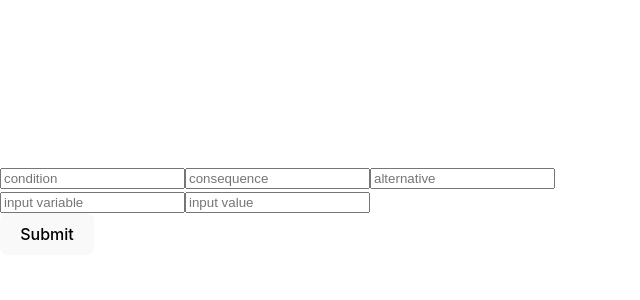
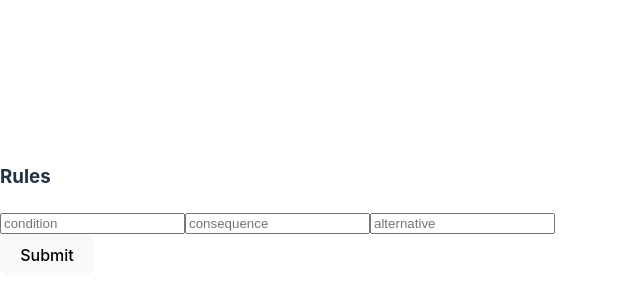
Before and after one commit to josephrobertlopez/React-Rule-Engine, a React (Vite) app: page / in a window 1280 px wide. Shown: the part 190-490 px from the top of the page, without its empty margins (0-640 px from the left). Built offline with nearby package versions, Linux system fonts and the light colour scheme.

Commit message:
Refactor Form
Form saves a rule to local storage

Form moved to its own file

```diff
--- a/src/App/index.jsx
+++ b/src/App/index.jsx
@@ -1,55 +1,8 @@
 import * as React from 'react';
-import { Ruleset } from "../components/Ruleset";
-import {Rule} from "../components/Rule";
-import { render } from 'react-dom';
-
-const RuleField = ({ onChange }) => (
-  <div>
-    <input type="text" placeholder="condition"  onChange={(event) => {onChange({type:'condition',payload:event.target.value})}} />
-    <input type="text" placeholder="consequence" onChange={(event) => {onChange({type:'consequence',payload:event.target.value})}} />
-    <input type="text" placeholder="alternative" onChange={(event) => {onChange({type:'alternative',payload:event.target.value})}}/>
-  </div>
-);
-
-const InputField = ({ onChange }) => (
-  <div>
-    <input type="text" placeholder="input variable"  onChange={(event) => {onChange({type:'inputVariable',payload:event.target.value})}} />
-    <input type="text" placeholder="input value"  onChange={(event) => {onChange({type:'inputValue',payload:event.target.value})}}/>
-  </div>
-);
-const Form = ({rule,input,onRuleChange, onInputChange}) => {
-   const [formData,setFormData] = React.useState(null);
-   const handleSubmit = (event) => {
-    event.preventDefault();
-    let tmpInput = {};
-    tmpInput[input.inputVariable] = input.inputValue;
-    setFormData({condition:rule.condition,consequence:rule.consequence,alternative:rule.alternative});
-    localStorage.setItem('rule',JSON.stringify(formData));
-  };
-   return(
-    <form onSubmit={handleSubmit}>
-       <div>
-        <RuleField
-          onChange={onRuleChange}
-          condition={rule.condition}
-          consequence={rule.consequence}
-          alternative={rule.alternative}
-        />
-        <InputField
-          onChange={onInputChange}
-          inputVariable={input.inputVariable}
-          inputValue={input.inputValue}
-        />
-      <button type="submit">Submit</button>
-      </div>
-    </form>
-
-  )
-}
+import {Form} from "../components/Form";
 const App = () => {
 
   const initialRuleState = {condition:'',consequence:'',alternative:''};
-  const initialInputState = {inputVariable:'',inputValue:''}
 
   const ruleReducer = (rule,action) => {
     switch(action.type){
@@ -66,24 +19,15 @@ const App = () => {
         throw new Error(`Error with Rule Reducer: action.type=${action.type} action.payload=${action.payload}`);
     }
   }
-  const inputReducer = (input,action) => {
-    switch(action.type){
-      case 'inputVariable':
-        return {inputVariable:action.payload,inputValue:input.inputValue};
-      case 'inputValue':
-        return {inputVariable:input.inputVariable,inputValue:action.payload};
-      default:
-        throw new Error(`Error with Input Reducer: action.type=${action.type} action.payload=${action.payload}`);
-    }
-  }
   const [rule,dispatchRule] = React.useReducer(ruleReducer,initialRuleState);
-  const [input,dispatchInput] = React.useReducer(inputReducer,initialInputState);
+  const [formData,setFormData] = React.useState(null);
+
   return(
     <Form
       rule={rule}
-      input={input}
+      formData={formData}
       onRuleChange={dispatchRule}
-      onInputChange={dispatchInput}
+      onFormSubmit={setFormData}
     />
   )
 
--- a/src/components/Form/index.jsx
+++ b/src/components/Form/index.jsx
@@ -1,80 +1,32 @@
 import * as React from 'react';
-
-const RuleInput = ({ onChange, index }) => (
+const RuleField = ({ onChange }) => (
   <div>
-    <input type="text" placeholder="condition" onChange={e => onChange(e, 'condition', index)} />
-    <input type="text" placeholder="consequence" onChange={e => onChange(e, 'consequence', index)} />
-    <input type="text" placeholder="alternative" onChange={e => onChange(e, 'alternative', index)} />
+    <input type="text" placeholder="condition"  onChange={(event) => {onChange({type:'condition',payload:event.target.value})}} />
+    <input type="text" placeholder="consequence" onChange={(event) => {onChange({type:'consequence',payload:event.target.value})}} />
+    <input type="text" placeholder="alternative" onChange={(event) => {onChange({type:'alternative',payload:event.target.value})}}/>
   </div>
 );
 
-const Input = ({ onChange, index }) => (
-  <div>
-    <input type="text" placeholder="input" onChange={e => onChange(e, 'input', index)} />
-  </div>
-);
+const Form = ({rule,formData, onRuleChange, onFormSubmit}) => {
+   const handleSubmit = (event) => {
+    event.preventDefault();
+    onFormSubmit({condition:rule.condition,consequence:rule.consequence,alternative:rule.alternative});
+    localStorage.setItem('rule',JSON.stringify({condition:rule.condition,consequence:rule.consequence,alternative:rule.alternative}));
+  };
+   return(
+    <form onSubmit={handleSubmit}>
+       <div>
+        <h3>Rules</h3>
+        <RuleField
+          onChange={onRuleChange}
+          condition={rule.condition}
+          consequence={rule.consequence}
+          alternative={rule.alternative}
+        />
+      <button type="submit">Submit</button>
+      </div>
+    </form>
 
-const Form = ({ rules, inputs, onRuleChange, onInputChange, onSubmit }) => {
-  const [ruleInputs, setRuleInputs] = React.useState(rules);
-  const [inputValues, setInputValues] = React.useState(inputs);
-
-  const handleRuleChange = (e, field, index) => {
-    const newRuleInputs = [...ruleInputs];
-    newRuleInputs[index][field] = e.target.value;
-    setRuleInputs(newRuleInputs);
-    onRuleChange(newRuleInputs);
-  };
-
-  const handleInputChange = (e, field, index) => {
-    const newInputValues = [...inputValues];
-    newInputValues[index][field] = e.target.value;
-    setInputValues(newInputValues);
-    onInputChange(newInputValues);
-  };
-
-  const handleSubmit = e => {
-    e.preventDefault();
-    onSubmit(ruleInputs, inputValues);
-  };
-
-  const addRuleInput = () => {
-    setRuleInputs([...ruleInputs, { condition: '', consequence: '', alternative: '' }]);
-  };
-
-  const addInput = () => {
-    setInputValues([...inputValues, { input: '' }]);
-  };
-
-  return (
-    <form onSubmit={handleSubmit}>
-      <div>
-        <h3>Rules</h3>
-        {ruleInputs.map((ruleInput, index) => (
-          <RuleInput key={index} index={index} onChange={handleRuleChange} />
-        ))}
-        <button type="button" onClick={addRuleInput}>
-          +
-        </button>
-      </div>
-      <div>
-        <h3>Inputs</h3>
-        {inputValues.map((input, index) => (
-          <Input key={index} index={index} onChange={handleInputChange} />
-        ))}
-        <button type="button" onClick={addInput}>
-          +
-        </button>
-      </div>
-      <button type="submit">Submit</button>
-    </form>
-  );
+  )
 };
-
-const Results = ({ results }) => (
-  <div>
-    <h3>Results</h3>
-    <pre>{JSON.stringify(results, null, 2)}</pre>
-  </div>
-);
-
-export { Form, Results };
+export {Form};
```
